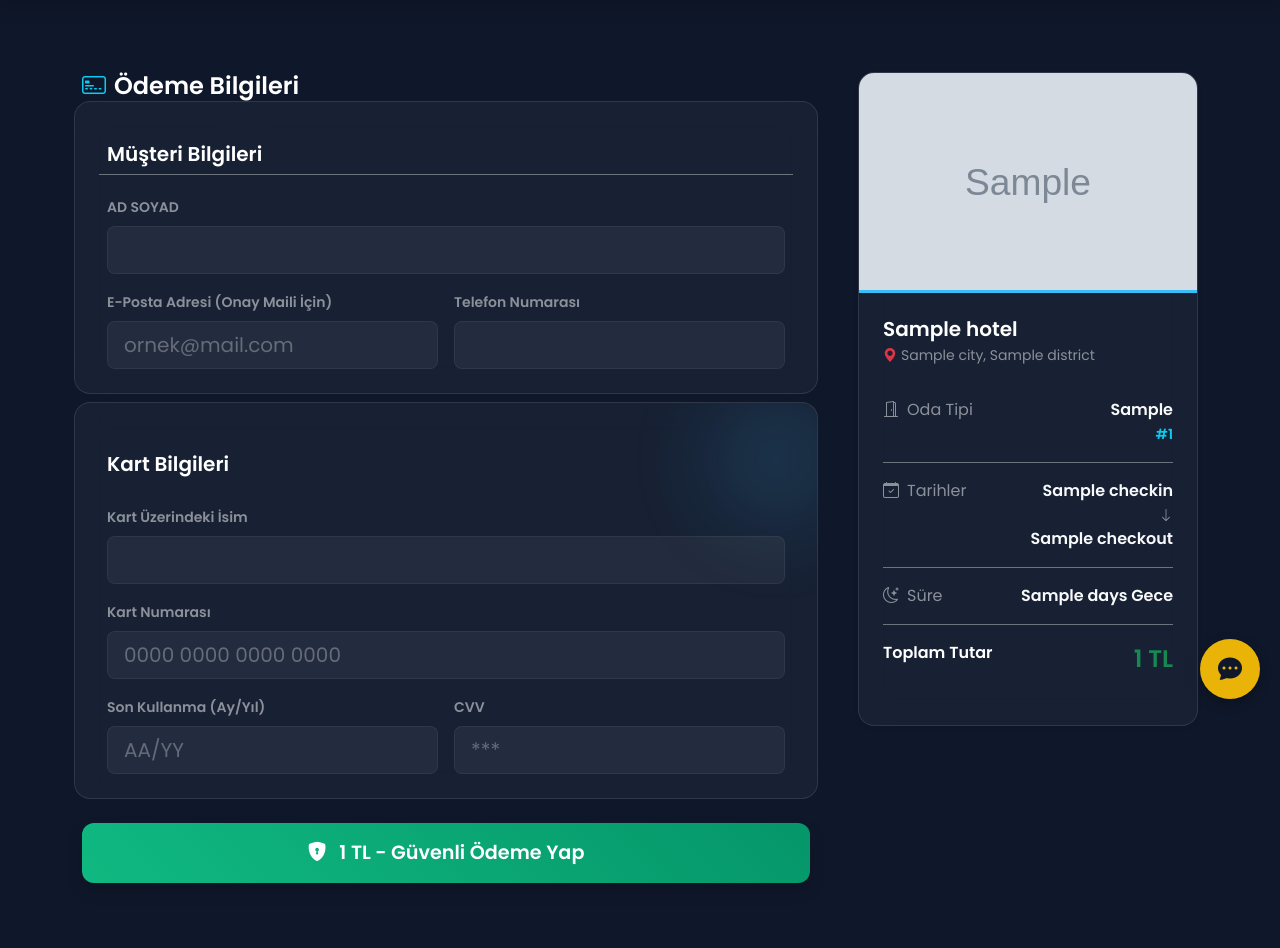
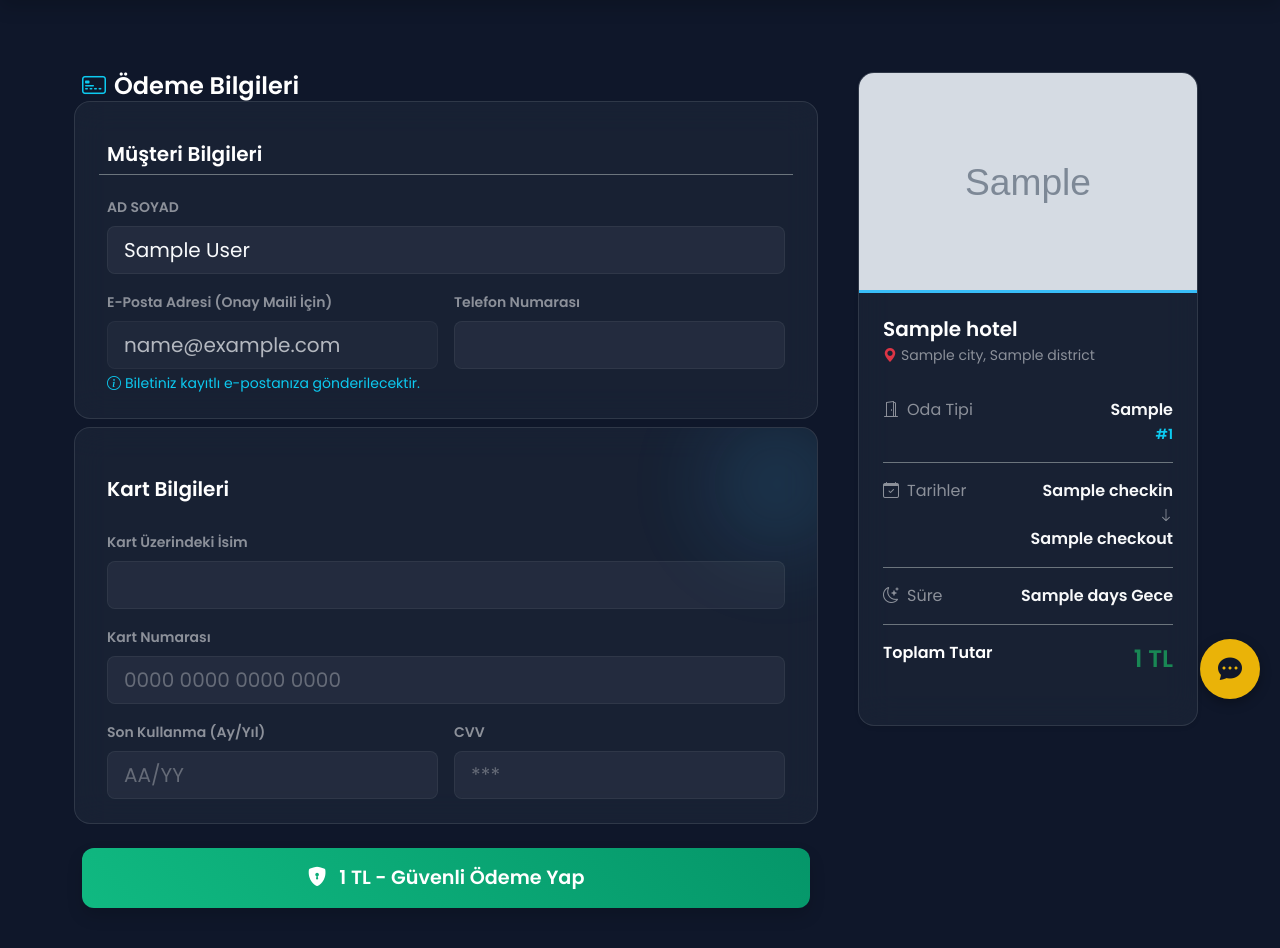
Before and after one commit to sametday/hotel-reservation, a Flask app: template templates/checkout.html in a window 1280 px wide. Shown: the part 81-1029 px from the top of the page. Run offline with Flask 3, Linux system fonts and the light colour scheme; the visitor is signed in with stand-in values (Sample User, id 1); the template is opened without the code that fills it: most values are stand-ins (such as "Sample title", 1, 10 or a date in 2020); grey boxes marked "Sample" are stand-in pictures; some libraries are stand-ins or nearby versions.

Commit message:
fix: checkout ekraninda ux iyilestirmesi yapildi, mail adresi kilitlendi

```diff
--- a/templates/checkout.html
+++ b/templates/checkout.html
@@ -12,11 +12,19 @@
                     <h5 class="fw-bold mb-1 text-white border-bottom border-secondary pb-2">{{ t('customer_info') }}</h5>
                     <div class="col-sm-12">
                         <label class="form-label small fw-bold text-white-50">{{ t('name_surname') }}</label>
-                        <input type="text" name="customer_name" class="form-control form-control-lg glass-input" required>
+                        <!-- GİRİŞ YAPILDIYSA İSMİ OTOMATİK DOLDUR -->
+                        <input type="text" name="customer_name" class="form-control form-control-lg glass-input" value="{% if current_user.is_authenticated %}{{ current_user.name }}{% endif %}" required>
                     </div>
                     <div class="col-sm-6">
                         <label class="form-label small fw-bold text-white-50">{{ t('email_desc') }}</label>
-                        <input type="email" name="email" class="form-control form-control-lg glass-input" placeholder="ornek@mail.com" required>
+                        <!-- GİRİŞ YAPILDIYSA MAİLİ OTOMATİK DOLDUR VE DEĞİŞTİRİLMESİNİ YASAKLA (READONLY) -->
+                        <input type="email" name="email" class="form-control form-control-lg glass-input"
+                               value="{% if current_user.is_authenticated %}{{ current_user.email }}{% endif %}"
+                               {% if current_user.is_authenticated %}readonly style="opacity: 0.7; cursor: not-allowed;"{% endif %}
+                               placeholder="ornek@mail.com" required>
+                        {% if current_user.is_authenticated %}
+                            <small class="text-info mt-1 d-block"><i class="bi bi-info-circle me-1"></i>Biletiniz kayıtlı e-postanıza gönderilecektir.</small>
+                        {% endif %}
                     </div>
                     <div class="col-sm-6">
                         <label class="form-label small fw-bold text-white-50">{{ t('phone') }}</label>
```
